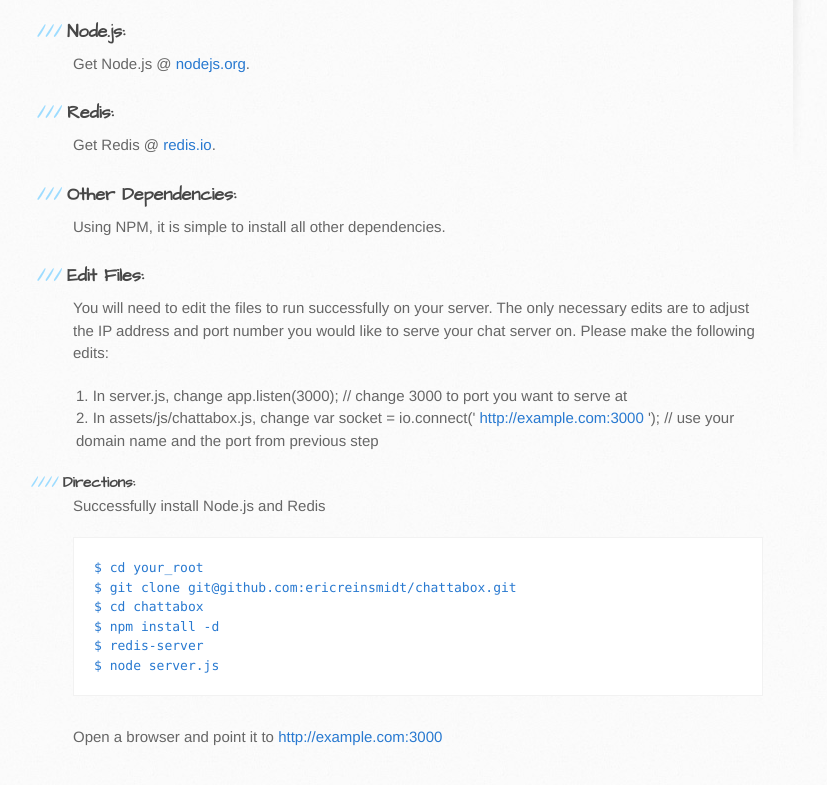
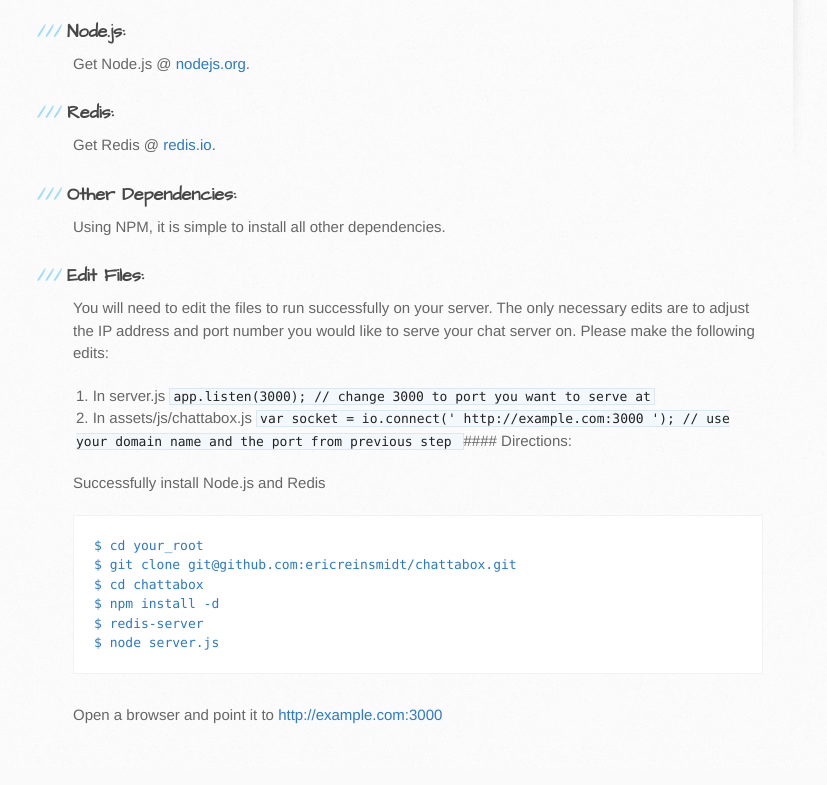
Before and after one commit to ericreinsmidt/chattabox, a plain HTML site: page index.html in a window 1280 px wide. Shown: the part 576-1361 px from the top of the page, without its empty margins (97-924 px from the left). Drawn offline with Linux system fonts and the light colour scheme.

```diff
--- a/index.html
+++ b/index.html
@@ -60,11 +60,17 @@
 <p>You will need to edit the files to run successfully on your server. The only necessary edits are to adjust the IP address and port number you would like to serve your chat server on. Please make the following edits:</p>
 
 <ol>
-<li>In server.js, change app.listen(3000); // change 3000 to port you want to serve at</li>
-<li>In assets/js/chattabox.js, change var socket = io.connect(' <a href="http://example.com:3000">http://example.com:3000</a> '); // use your domain name and the port from previous step</li>
-</ol><h4>Directions:</h4>
-
-<p>Successfully install Node.js and Redis</p>
+<li>In server.js
+<code>
+app.listen(3000); // change 3000 to port you want to serve at
+</code>
+</li>
+<li>In assets/js/chattabox.js
+<code>
+var socket = io.connect(' http://example.com:3000 '); // use your domain name and the port from previous step
+</code>
+#### Directions:</li>
+</ol><p>Successfully install Node.js and Redis</p>
 
 <pre><code>$ cd your_root
 $ git clone git@github.com:ericreinsmidt/chattabox.git
```
Also changed, not shown: params.json (+1 -1 lines).
